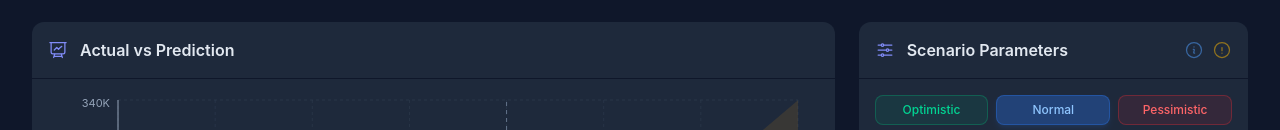
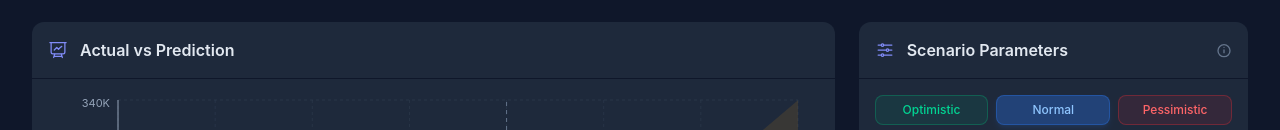
Before and after one commit to kadirermantr/getsalary, a React (Vite) app: page /prediction in a window 1280 px wide. Shown: the part 295-425 px from the top of the page. Built offline with nearby package versions, Linux system fonts and the light colour scheme; a web font is replaced by a local one.

Commit message:
Revert "fix: correct scenario presets and add info/warning icons to prediction page"
This reverts commit b9df864f083f058d098ff99bc9ac2a2fb2eeb4dd.

```diff
--- a/src/hooks/usePrediction.js
+++ b/src/hooks/usePrediction.js
@@ -9,9 +9,9 @@ const DEFAULT_SCENARIO = {
 };
 
 const PRESETS = {
-  optimistic: { inflation: 0.20, exchangeRate: 0.05, sectorGrowth: 0.20 },
+  optimistic: { inflation: 0.45, exchangeRate: 0.20, sectorGrowth: 0.20 },
   normal: { inflation: 0.30, exchangeRate: 0.15, sectorGrowth: 0.10 },
-  pessimistic: { inflation: 0.45, exchangeRate: 0.20, sectorGrowth: 0.03 },
+  pessimistic: { inflation: 0.20, exchangeRate: 0.05, sectorGrowth: 0.03 },
 };
 
 export function usePrediction() {
--- a/src/i18n.js
+++ b/src/i18n.js
@@ -151,7 +151,6 @@ const resources = {
         errorRate: 'Sapma',
         avgMape: 'Ortalama Hata Oranı',
         disclaimer: 'Bu tahminler istatistiksel modellere dayanır ve yatırım tavsiyesi niteliği taşımaz. Gerçek maaşlar birçok faktöre bağlı olarak farklılık gösterebilir.',
-        scenarioInfo: 'Enflasyon ve döviz kuru arttıkça nominal maaş tahmini yükselir. İyimser senaryo düşük enflasyon ve stabil döviz, kötümser senaryo yüksek enflasyon ve döviz artışı varsayar.',
       },
       export: {
         downloadPdf: 'PDF İndir',
@@ -438,7 +437,6 @@ const resources = {
         errorRate: 'Error',
         avgMape: 'Average Error Rate',
         disclaimer: 'These predictions are based on statistical models and do not constitute financial advice. Actual salaries may vary depending on many factors.',
-        scenarioInfo: 'Higher inflation and exchange rate lead to higher nominal salary predictions. The optimistic scenario assumes low inflation and stable currency, while the pessimistic scenario assumes high inflation and currency depreciation.',
       },
       export: {
         downloadPdf: 'Download PDF',
--- a/src/pages/Prediction.jsx
+++ b/src/pages/Prediction.jsx
@@ -164,38 +164,18 @@ export function Prediction() {
               </svg>
             }
             titleExtra={
-              <div className="flex items-center gap-2 ml-auto">
-                {/* Info icon — scenario explanation */}
-                <div className="relative group cursor-pointer">
+              <div className="relative group ml-auto">
                 <svg
-                    className="w-5 h-5 text-blue-400/50"
+                  className="w-4 h-4 text-[var(--text-muted)] cursor-pointer"
                   fill="none"
                   viewBox="0 0 24 24"
                   stroke="currentColor"
-                    strokeWidth={1.5}
                 >
-                    <path strokeLinecap="round" strokeLinejoin="round" d="M11.25 11.25l.041-.02a.75.75 0 011.063.852l-.708 2.836a.75.75 0 001.063.853l.041-.021M21 12a9 9 0 11-18 0 9 9 0 0118 0zm-9-3.75h.008v.008H12V8.25z" />
-                  </svg>
-                  <div className="absolute bottom-full right-0 mb-2 w-64 px-3 py-2 rounded-lg bg-[var(--bg-tertiary)] border border-[var(--border)] shadow-lg text-xs text-[var(--text-secondary)] leading-relaxed opacity-0 invisible group-hover:opacity-100 group-hover:visible transition-all duration-200 pointer-events-none z-50">
-                    {t('prediction.scenarioInfo')}
-                    <div className="absolute top-full right-3 -mt-px border-4 border-transparent border-t-[var(--bg-tertiary)]" />
-                  </div>
-                </div>
-                {/* Warning icon — disclaimer */}
-                <div className="relative group cursor-pointer">
-                  <svg
-                    className="w-5 h-5 text-amber-400/50"
-                    fill="none"
-                    viewBox="0 0 24 24"
-                    stroke="currentColor"
-                    strokeWidth={1.5}
-                  >
-                    <path strokeLinecap="round" strokeLinejoin="round" d="M12 9v3.75m9-.75a9 9 0 1 1-18 0 9 9 0 0 1 18 0zm-9 3.75h.008v.008H12v-.008Z" />
+                  <path strokeLinecap="round" strokeLinejoin="round" strokeWidth={2} d="M12 8h.01M12 12v4m0-12a9 9 0 100 18 9 9 0 000-18z" />
                 </svg>
                 <div className="absolute bottom-full right-0 mb-2 w-64 px-3 py-2 rounded-lg bg-[var(--bg-tertiary)] border border-[var(--border)] shadow-lg text-xs text-[var(--text-secondary)] leading-relaxed opacity-0 invisible group-hover:opacity-100 group-hover:visible transition-all duration-200 pointer-events-none z-50">
                   {t('prediction.disclaimer')}
                   <div className="absolute top-full right-3 -mt-px border-4 border-transparent border-t-[var(--bg-tertiary)]" />
-                  </div>
                 </div>
               </div>
             }
```
Lines whose indentation alone changed are shown as unchanged.
